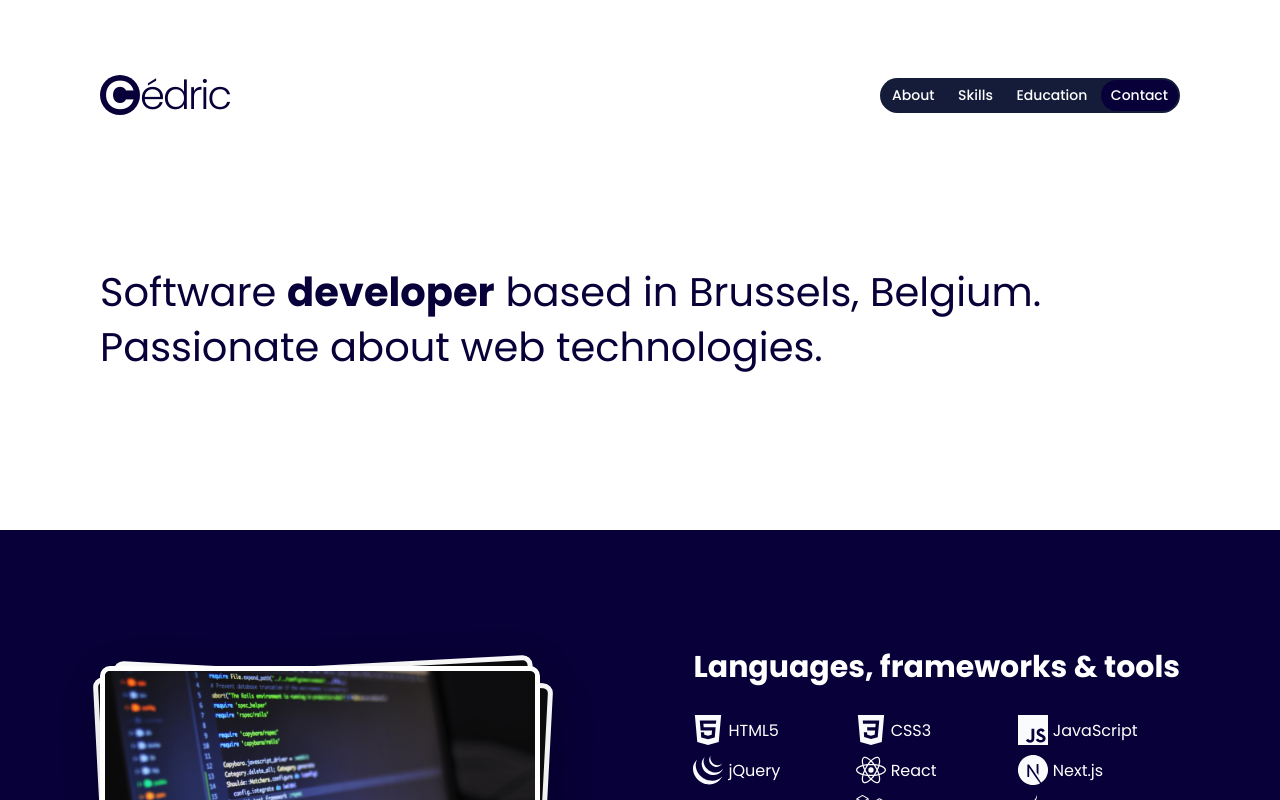
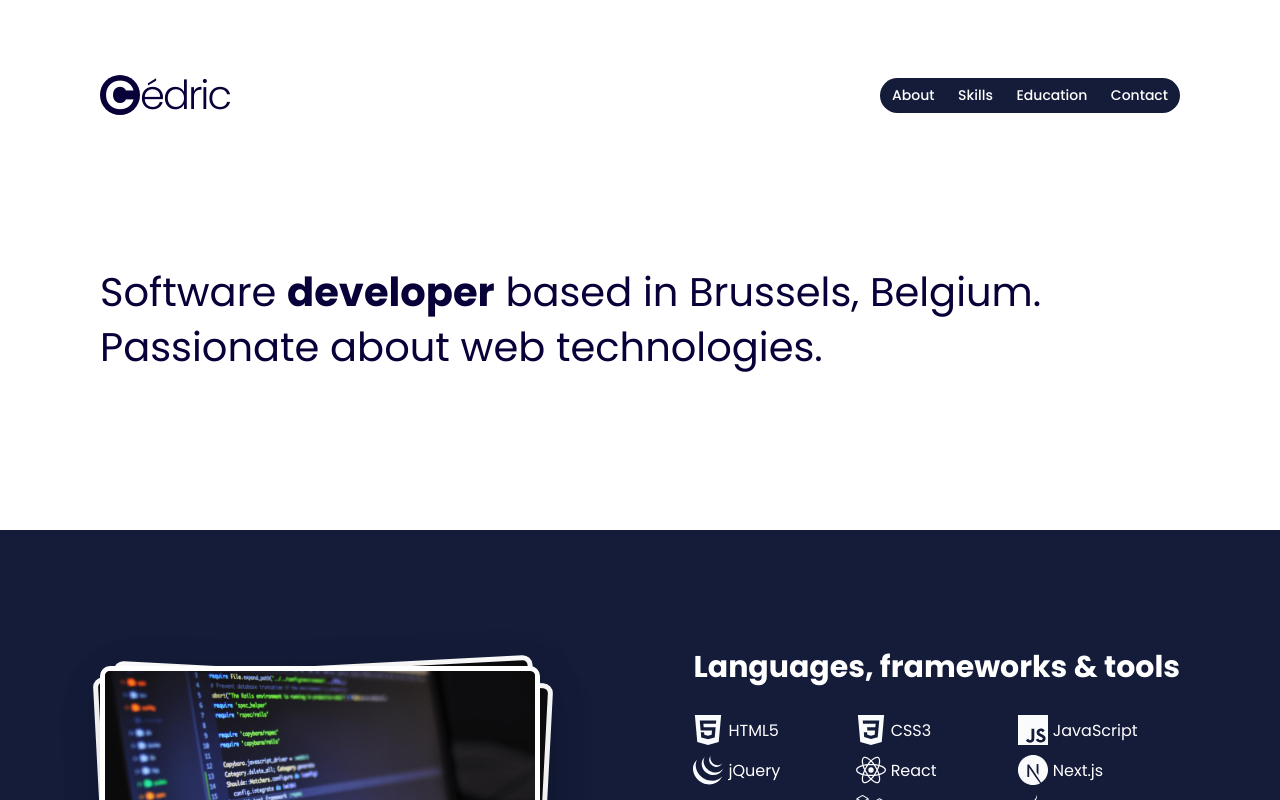
Before and after one commit to cedreams/portfolio, a Next.js app: page / in a window 1280 px wide. Shown: the top 800 px of the page. Built offline with nearby package versions, Linux system fonts and the light colour scheme.

Commit message:
correction of color

```diff
--- a/src/styles/global.css
+++ b/src/styles/global.css
@@ -7,7 +7,7 @@
 
 :root {
     --color: #080038;
-    --bg-purple: #080038;/* #7510F7;*/
+    --bg-purple: #141c3a;/* #7510F7;*/
 }
 
 body,html {
```
